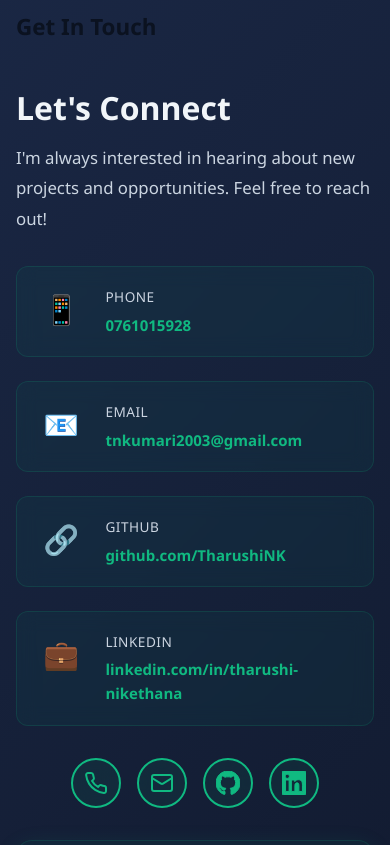
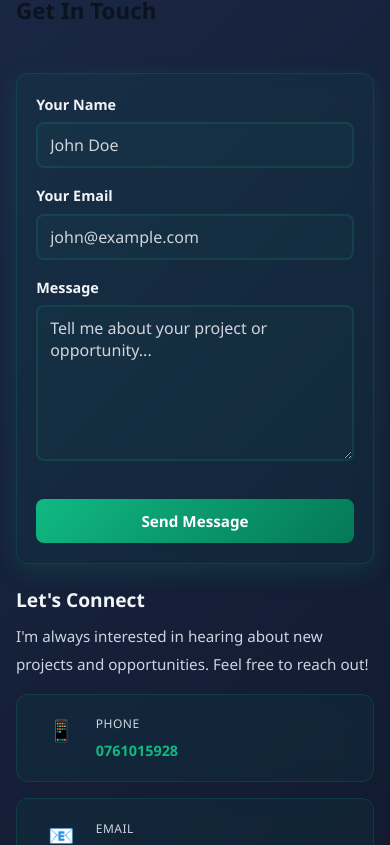
Before and after one commit to TharushiNK/My-Portfolio, a React (Vite) app: page / in a window 390 px wide. Shown: the part 7939-8784 px from the top of the page. Built offline with nearby package versions, Linux system fonts and the light colour scheme.

Commit message:
Mobile Contact form: prioritize form visibility with reversed column order

```diff
--- a/src/components/Contact.css
+++ b/src/components/Contact.css
@@ -275,6 +275,8 @@
   .contact-wrapper {
     grid-template-columns: 1fr;
     gap: 2rem;
+    display: flex;
+    flex-direction: column-reverse;
   }
 
   .contact-form {
@@ -285,3 +287,91 @@
     justify-content: center;
   }
 }
+
+@media (max-width: 480px) {
+  .contact {
+    padding: 2rem 0;
+  }
+
+  .contact-wrapper {
+    gap: 1.5rem;
+  }
+
+  .contact-info h3 {
+    font-size: 1.2rem;
+    margin-bottom: 0.8rem;
+  }
+
+  .contact-intro {
+    font-size: 0.95rem;
+    margin-bottom: 1rem;
+  }
+
+  .contact-details {
+    gap: 1rem;
+    margin-bottom: 1rem;
+  }
+
+  .detail-item {
+    flex-direction: row;
+    gap: 0.6rem;
+  }
+
+  .detail-icon {
+    font-size: 1.3rem;
+    flex-shrink: 0;
+  }
+
+  .detail-label {
+    font-size: 0.75rem;
+  }
+
+  .detail-item a {
+    font-size: 0.9rem;
+  }
+
+  .social-icons {
+    gap: 0.8rem;
+    margin-bottom: 1rem;
+  }
+
+  .social-icon {
+    width: 44px;
+    height: 44px;
+    font-size: 1.3rem;
+  }
+
+  .social-icon svg {
+    width: 20px;
+    height: 20px;
+  }
+
+  .contact-form {
+    padding: 1.2rem;
+    border-radius: 12px;
+  }
+
+  .form-group {
+    margin-bottom: 1rem;
+  }
+
+  .form-group label {
+    font-size: 0.9rem;
+    margin-bottom: 0.4rem;
+  }
+
+  .form-group input,
+  .form-group textarea {
+    padding: 10px 12px;
+    font-size: 16px;
+  }
+
+  .form-group textarea {
+    min-height: 100px;
+  }
+
+  .submit-btn {
+    padding: 12px;
+    font-size: 0.95rem;
+  }
+}
```
